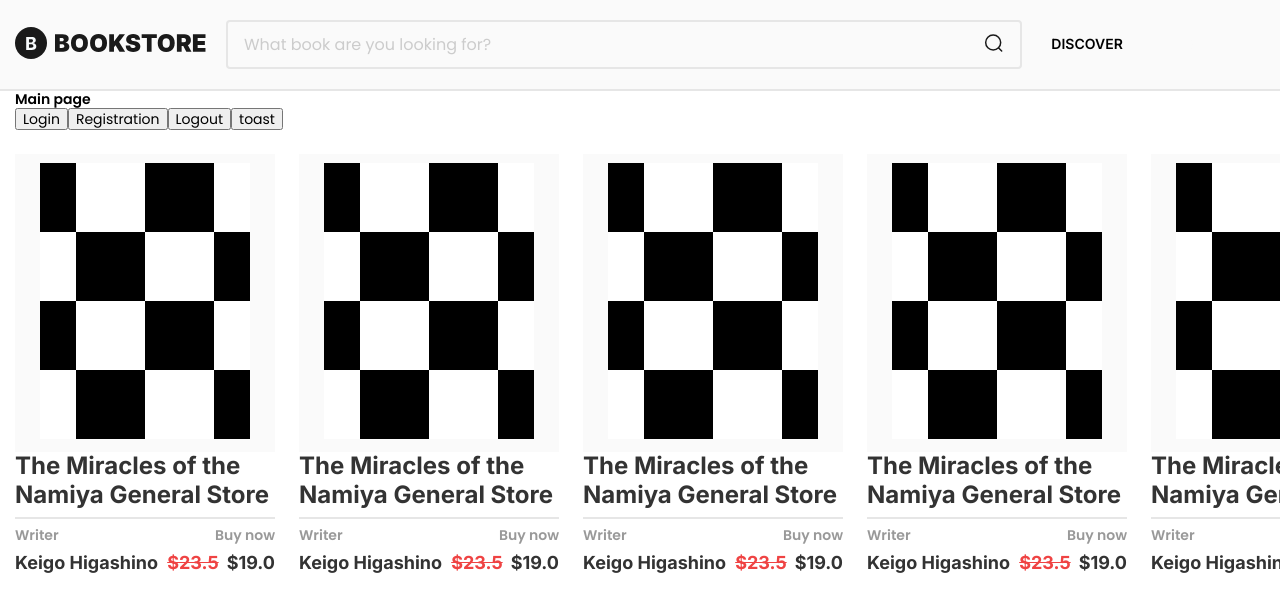
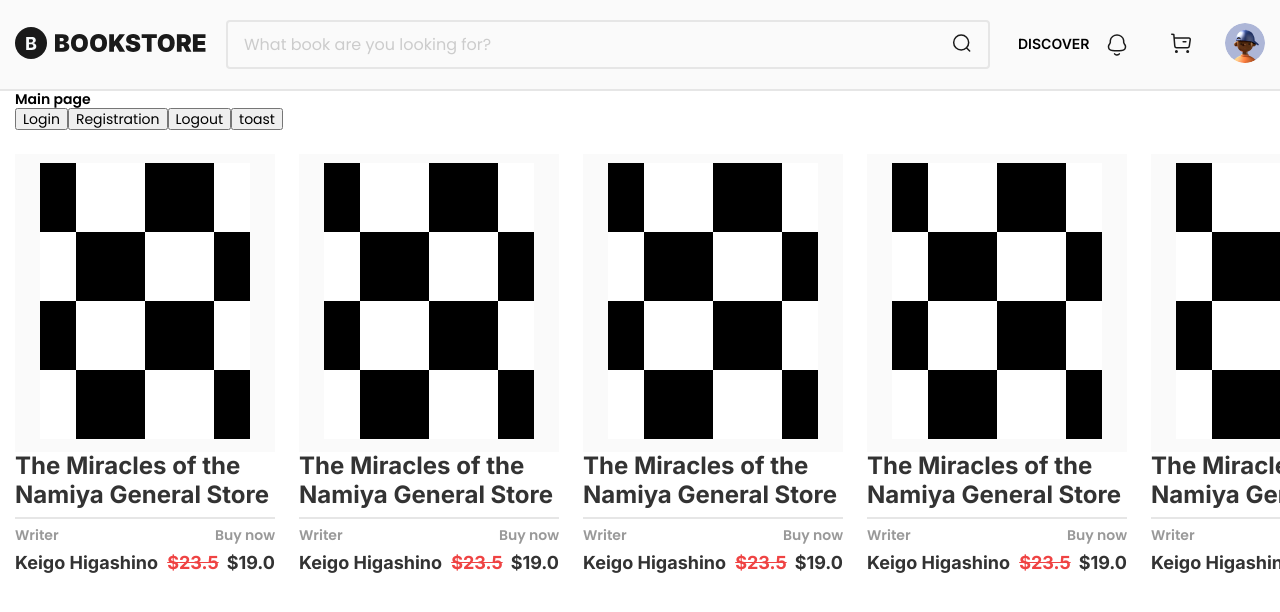
Before and after one commit to gapanovichV/bookstore-next, a Next.js app: page / in a window 1280 px wide. Shown: the top 612 px of the page. Built offline with nearby package versions, Linux system fonts and the light colour scheme.

Commit message:
feat: Profile Pic components

```diff
--- /dev/null
+++ b/components/elements/ProfilePic/ProfilePic.module.scss
@@ -0,0 +1,13 @@
+.img {
+  border-radius: 50%;
+}
+
+.small {
+  width: 40px;
+  height: 40px;
+}
+
+.big {
+  width: 60px;
+  height: 60px;
+}
--- /dev/null
+++ b/components/elements/ProfilePic/ProfilePic.tsx
@@ -0,0 +1,13 @@
+import clsx from "clsx"
+
+import styles from "./ProfilePic.module.scss"
+
+interface ProfilePicProps {
+  className?: string
+  size?: "small" | "big"
+  src?: string
+}
+
+export const ProfilePic = ({size = 'small', src = "/img/ProfileTEST.png", className}: ProfilePicProps) => {
+  return <img className={clsx(styles.img, styles[size], className)} src={src} alt="Profile picture" />
+}
--- a/components/elements/Tag/Tag.tsx
+++ b/components/elements/Tag/Tag.tsx
@@ -15,7 +15,7 @@
 export const Tag = ({ children, status, color = "default", className }: TagProps) => {
   return (
     <div className={clsx(styles.tag,  styles[color], { [styles.status]: !status },  className)}>
-      {children}
+      {children.toUpperCase()}
     </div>
   )
 }
--- a/components/modules/Header/Header.tsx
+++ b/components/modules/Header/Header.tsx
@@ -10,11 +10,12 @@
 import { RouteEnum } from "@/types/route.type"
 
 import styles from "./Header.module.scss"
+import { ProfilePic } from "@/components/elements/ProfilePic/ProfilePic"
 
 const Header = () => {
   const router = useRouter()
   const pathName = usePathname()
-  const [isLogin, setIsLogin] = useState(false)
+  const [isLogin, setIsLogin] = useState(true)
 
   return (
     <header className={clsx(styles.header)}>
@@ -57,7 +58,7 @@
               <img src="/img/Cart.svg" alt="Cart Icon" />
             </Link>
             <Link href={RouteEnum.PROFILE}>
-              <img src="/img/ProfileTEST.png" alt="Profile picture" />
+              <ProfilePic size='small' />
             </Link>
           </div>
         )}
```
